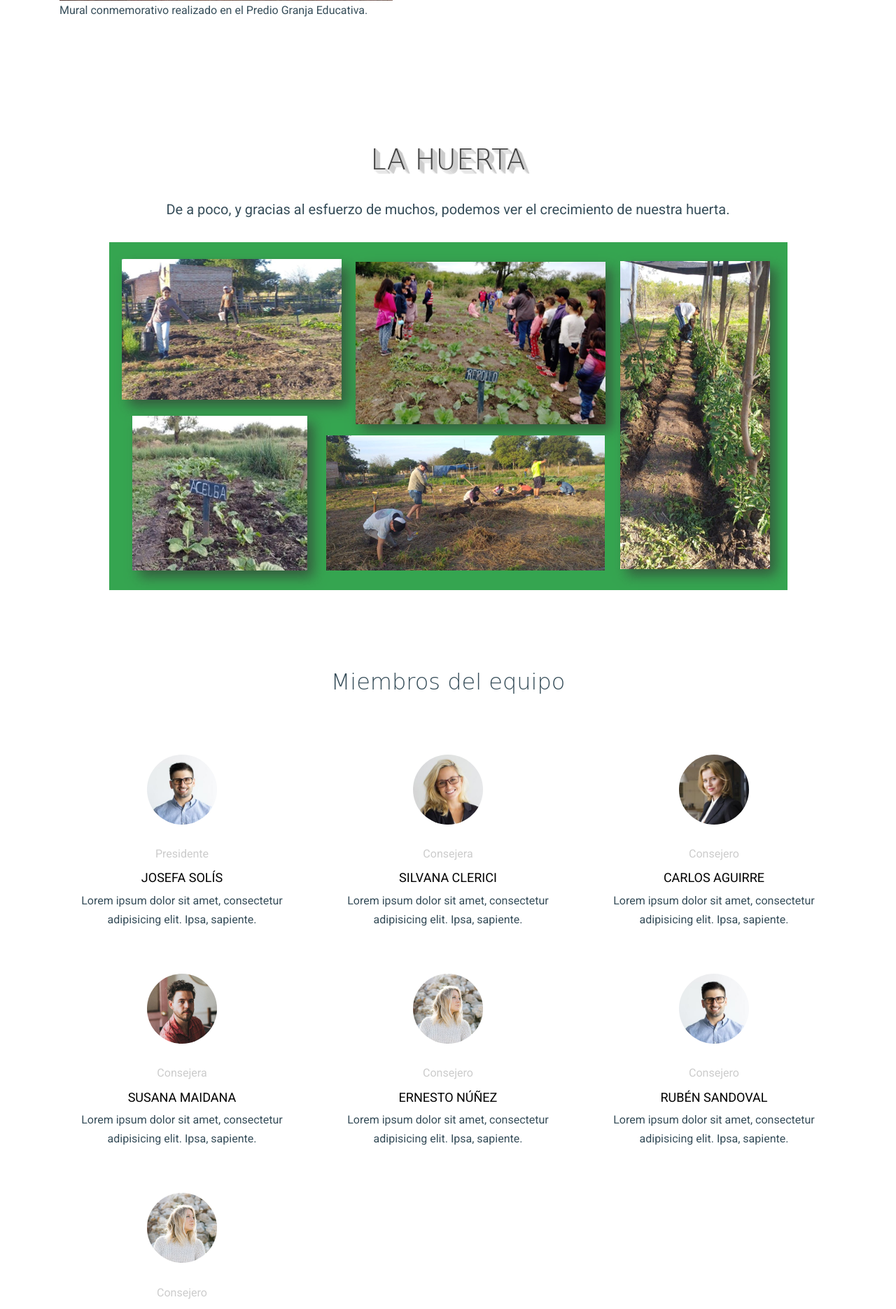
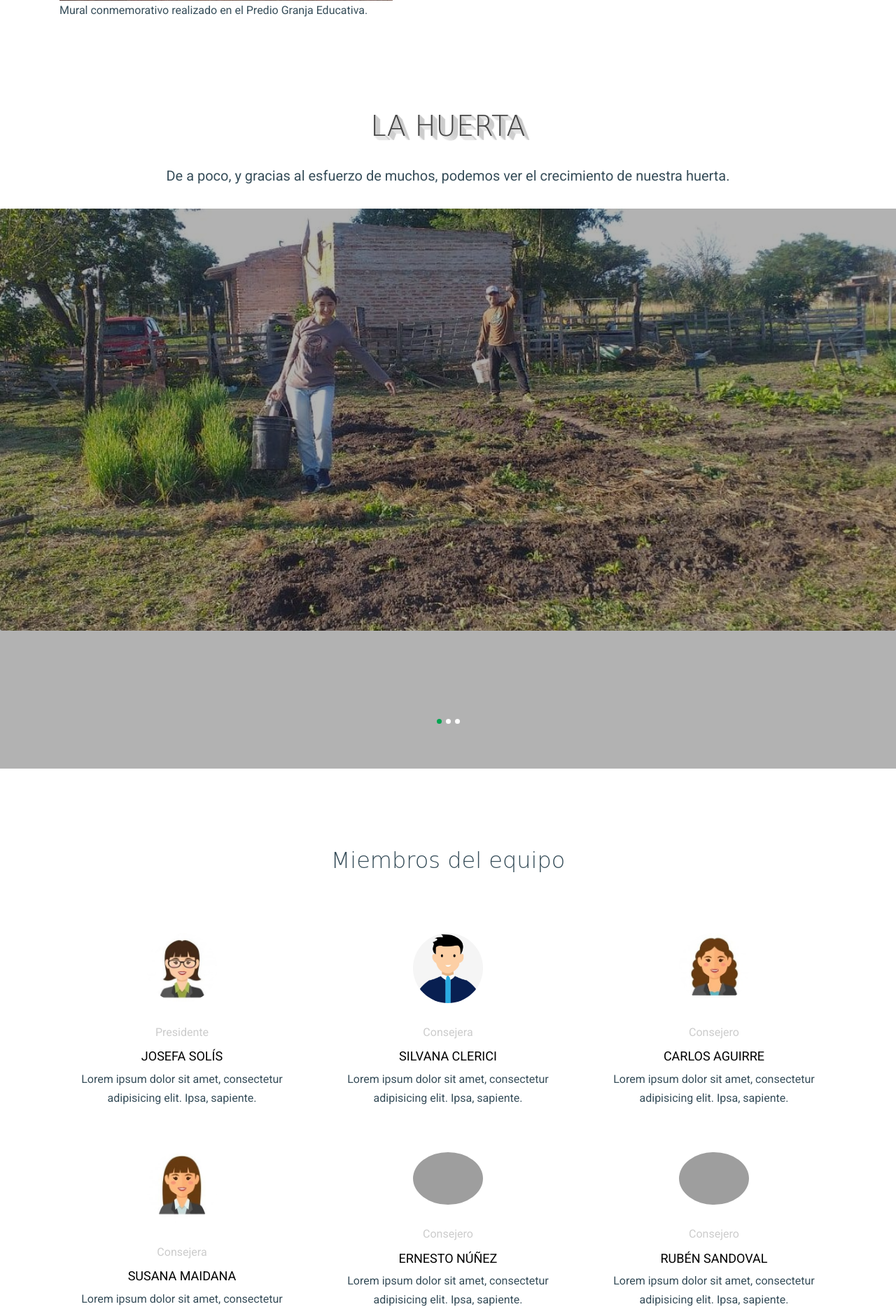
Before and after one commit to soyMoka/Oportunidad-De-cambio, a Django app: page /quienesSomos/ in a window 1280 px wide. Shown: the part 1962-3832 px from the top of the page at 70% size. Run offline with Django 3.2, Linux system fonts and the light colour scheme; some libraries are stand-ins or nearby versions; some web fonts are replaced; grey boxes are pictures that could not be loaded.

Commit message:
mas cambios del front

```diff
--- a/ong/settings.py
+++ b/ong/settings.py
@@ -90,8 +90,8 @@ DATABASES = {
         'ENGINE': 'django.db.backends.mysql',
         'NAME': 'ongdb',
         'USER': 'root',
-        #'PASSWORD': 'root',
-        'PASSWORD': '123321q',
+        'PASSWORD': 'root',
+        #'PASSWORD': '123321q',
         #'PASSWORD': 'muma2208',
         'HOST': 'localhost',
         'PORT': '',
--- a/templates/about.html
+++ b/templates/about.html
@@ -73,14 +73,30 @@
 
 <div class="col-md-12">
     <h1 class="text-cursive" id="demotext2" style = 'text-align: center;'>
-      <br>
       LA HUERTA<br>
     </h1>
     <br>
     <center><h5 id="margen">De a poco, y gracias al esfuerzo de muchos, podemos ver el crecimiento de nuestra huerta.</h5></center>
     <br>
 </div>
-<center><img src="{% static 'images/collage2.png' %}" alt="Image" class="img-fluid" width="969" height="497"></center>
+<!--<center><img src="{% static 'images/collage2.png' %}" alt="Image" class="img-fluid" width="969" height="497"></center>-->
+
+<div class="owl-carousel-wrapper">
+
+  <div class="owl-carousel owl-1 ">
+    <!--  style="background-image: url('images/hero_1.jpg');" -->
+    <div class="ftco-cover-1 overlay">
+      <a href="#" class="d-block mb-3"><img src="{% static 'images/Huerta2.jpg' %}" alt="Image" class="img-fluid rounded"></a>
+    </div>
+    <div class="ftco-cover-1 overlay" >
+      <a href="#" class="d-block mb-3"><img src="{% static 'images/Huerta3.jpg' %}" alt="Image" class="img-fluid rounded"></a>
+    </div>
+    <div class="ftco-cover-1 overlay" >
+      <a href="#" class="d-block mb-3"><img src="{% static 'images/Huerta4.jpg' %}" alt="Image" class="img-fluid rounded"></a>
+    </div>
+
+  </div>
+</div>
 
 
 <div class="site-section">
@@ -95,7 +111,7 @@
         <div class="col-lg-4 col-md-6 mb-5">
           <div class="post-entry-1 h-100 bg-white text-center">
             <a href="#" class="d-inline-block">
-              <img src="images/person_1.jpg" alt="Image"
+              <img src="{% static 'images/person_2.jpg' %}" alt="Image"
                class="img-fluid">
             </a>
             <div class="post-entry-1-contents">
@@ -108,7 +124,7 @@
         <div class="col-lg-4 col-md-6 mb-5">
           <div class="post-entry-1 h-100 bg-white text-center">
             <a href="#" class="d-inline-block">
-              <img src="images/person_2.jpg" alt="Image"
+              <img src="{% static 'images/person_1.jpg' %}" alt="Image"
                class="img-fluid">
             </a>
             <div class="post-entry-1-contents">
@@ -122,7 +138,7 @@
         <div class="col-lg-4 col-md-6 mb-5">
           <div class="post-entry-1 h-100 bg-white text-center">
             <a href="#" class="d-inline-block">
-              <img src="images/person_3.jpg" alt="Image"
+              <img src="{% static 'images/person_3.jpg' %}" alt="Image"
                class="img-fluid">
             </a>
             <div class="post-entry-1-contents">
@@ -136,7 +152,7 @@
         <div class="col-lg-4 col-md-6 mb-5">
           <div class="post-entry-1 h-100 bg-white text-center">
             <a href="#" class="d-inline-block">
-              <img src="images/person_4.jpg" alt="Image"
+              <img src="{% static 'images/person_4.jpg' %}" alt="Image"
                class="img-fluid">
             </a>
             <div class="post-entry-1-contents">
@@ -150,7 +166,7 @@
         <div class="col-lg-4 col-md-6 mb-5">
           <div class="post-entry-1 h-100 bg-white text-center">
             <a href="#" class="d-inline-block">
-              <img src="images/person_5.jpg" alt="Image"
+              <img src="{% static 'images/.jpg' %}" alt="Image"
                class="img-fluid">
             </a>
             <div class="post-entry-1-contents">
@@ -164,7 +180,7 @@
         <div class="col-lg-4 col-md-6 mb-5">
           <div class="post-entry-1 h-100 bg-white text-center">
             <a href="#" class="d-inline-block">
-              <img src="images/person_1.jpg" alt="Image"
+              <img src="{% static 'images/.jpg' %}" alt="Image"
                class="img-fluid">
             </a>
             <div class="post-entry-1-contents">
@@ -178,7 +194,7 @@
         <div class="col-lg-4 col-md-6 mb-5">
             <div class="post-entry-1 h-100 bg-white text-center">
               <a href="#" class="d-inline-block">
-                <img src="images/person_5.jpg" alt="Image"
+                <img src="{% static 'images/.jpg' %}" alt="Image"
                  class="img-fluid">
               </a>
               <div class="post-entry-1-contents">
```
Also changed, not shown: ong/static/images/Huerta2.jpg (added), ong/static/images/Huerta3.jpg (added), ong/static/images/Huerta4.jpg (added), ong/static/images/person_1.jpg, ong/static/images/person_2.jpg, ong/static/images/person_3.jpg, ong/static/images/person_4.jpg, ong/static/images/person_5.jpg (deleted).
